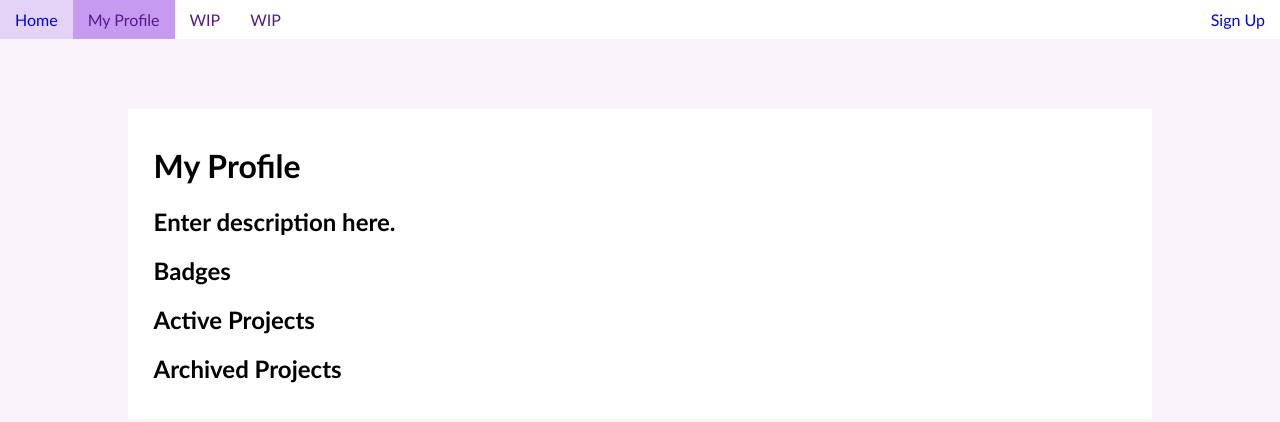
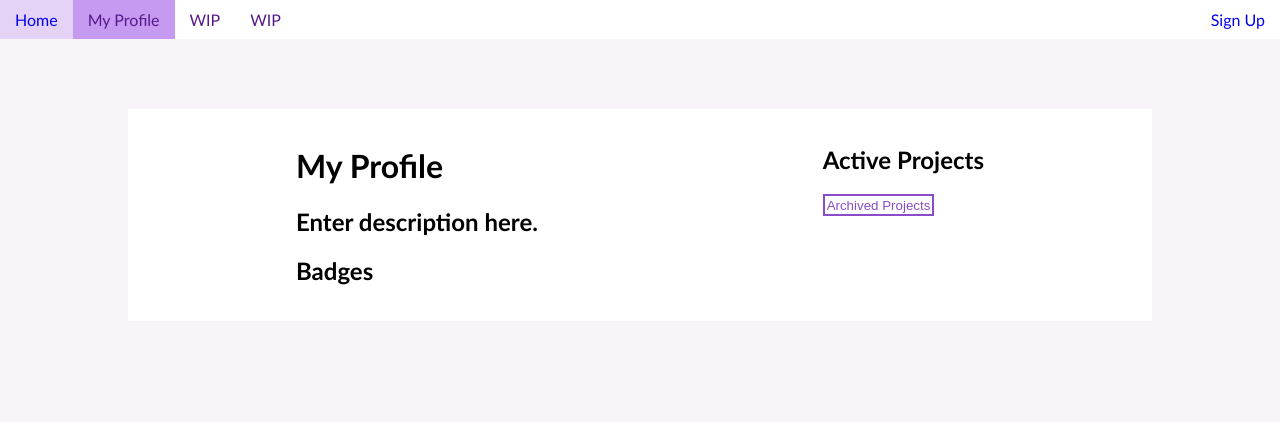
Before and after one commit to s-yturkoglu/Aleara, a plain HTML site: page src/profile/profile.html in a window 1280 px wide. Drawn offline with Linux system fonts and the light colour scheme.

Commit message:
Updated projects page

```diff
--- a/src/profile/profile.html
+++ b/src/profile/profile.html
@@ -23,11 +23,14 @@
 
                 </div>
             </div>
-            <div>
-                <h2>Active Projects</h2>
-            </div>
-            <div>
-                <h2>Archived Projects</h2>
+            <div id="projects-container">
+                <div id="active-projects-container">
+                    <h2>Active Projects</h2>
+                    <div id="active-projects">
+
+                    </div>
+                </div>
+                <button id="archived-projects">Archived Projects</button>
             </div>
         </div>
         <script src=""></script>
--- a/style.css
+++ b/style.css
@@ -114,4 +114,6 @@ li a:hover:not(.current) {
     background-color: white;
     margin: calc(10px + 10vh) 10vw;
     padding: 2vh 2vw;
+    display: flex;
+    justify-content: space-around;
 }
```
